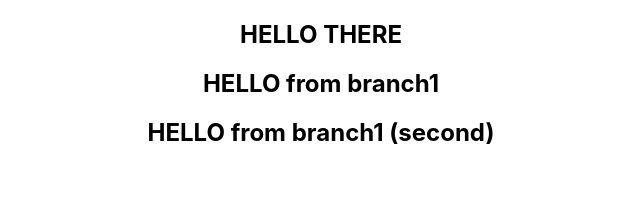
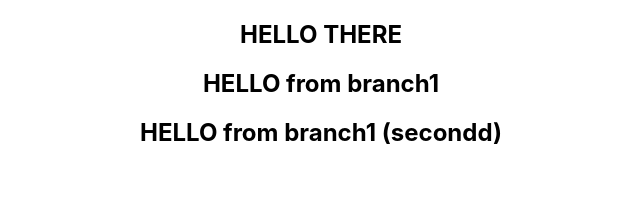
Before and after one commit to shahadat2772/rc-products-client, a React (Create React App) app: page / in a window 1280 px wide. Shown: the top 208 px of the page, without its empty margins (319-959 px from the left). Built offline with nearby package versions, Linux system fonts and the light colour scheme.

Commit message:
another commit

```diff
--- a/src/App.js
+++ b/src/App.js
@@ -6,7 +6,7 @@ function App() {
     <div className="App">
       <h2>HELLO THERE</h2>
       <h2>HELLO from branch1</h2>
-      <h2>HELLO from branch1 (second)</h2>
+      <h2>HELLO from branch1 (secondd)</h2>
     </div>
   );
 }
```
